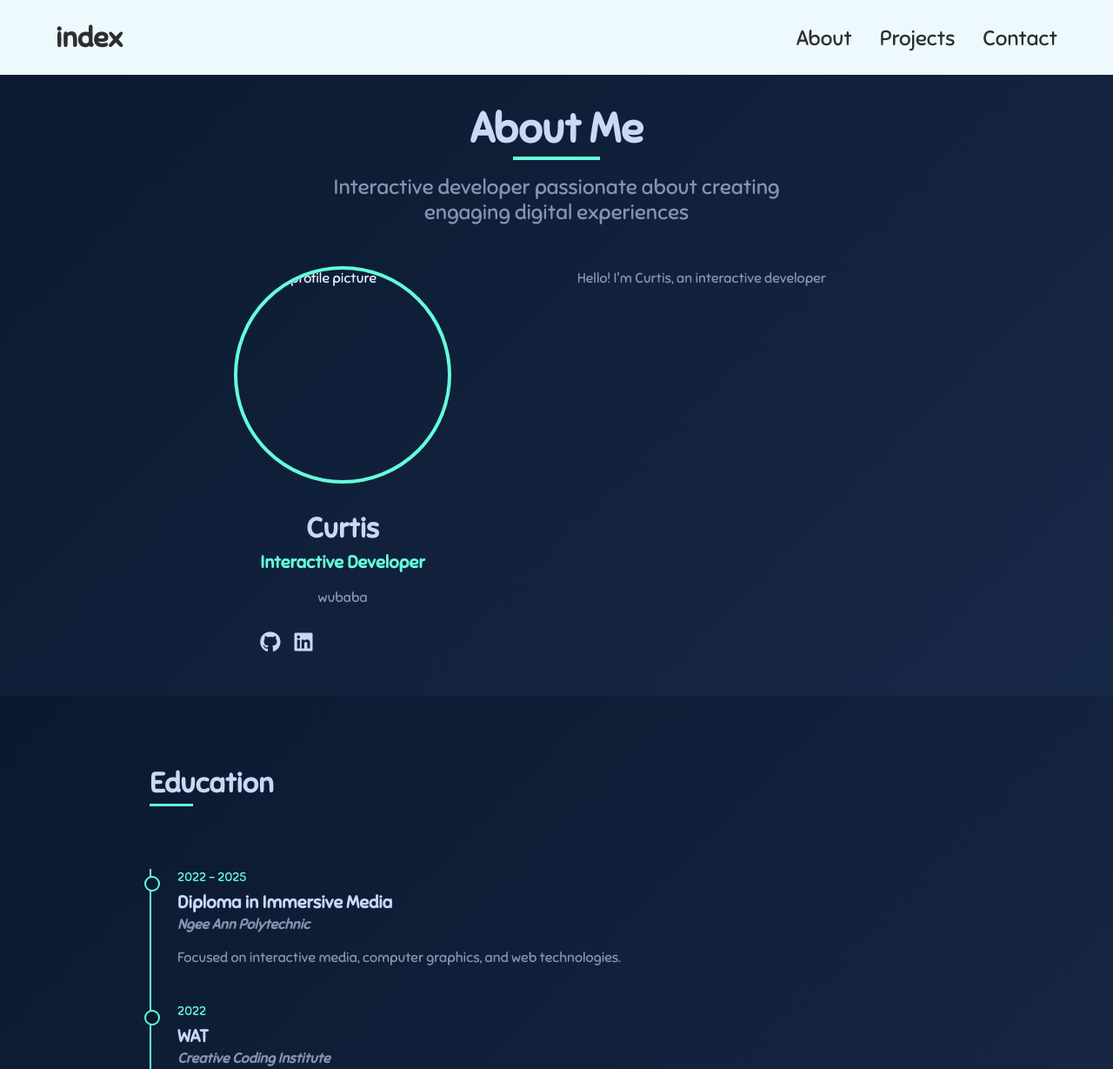
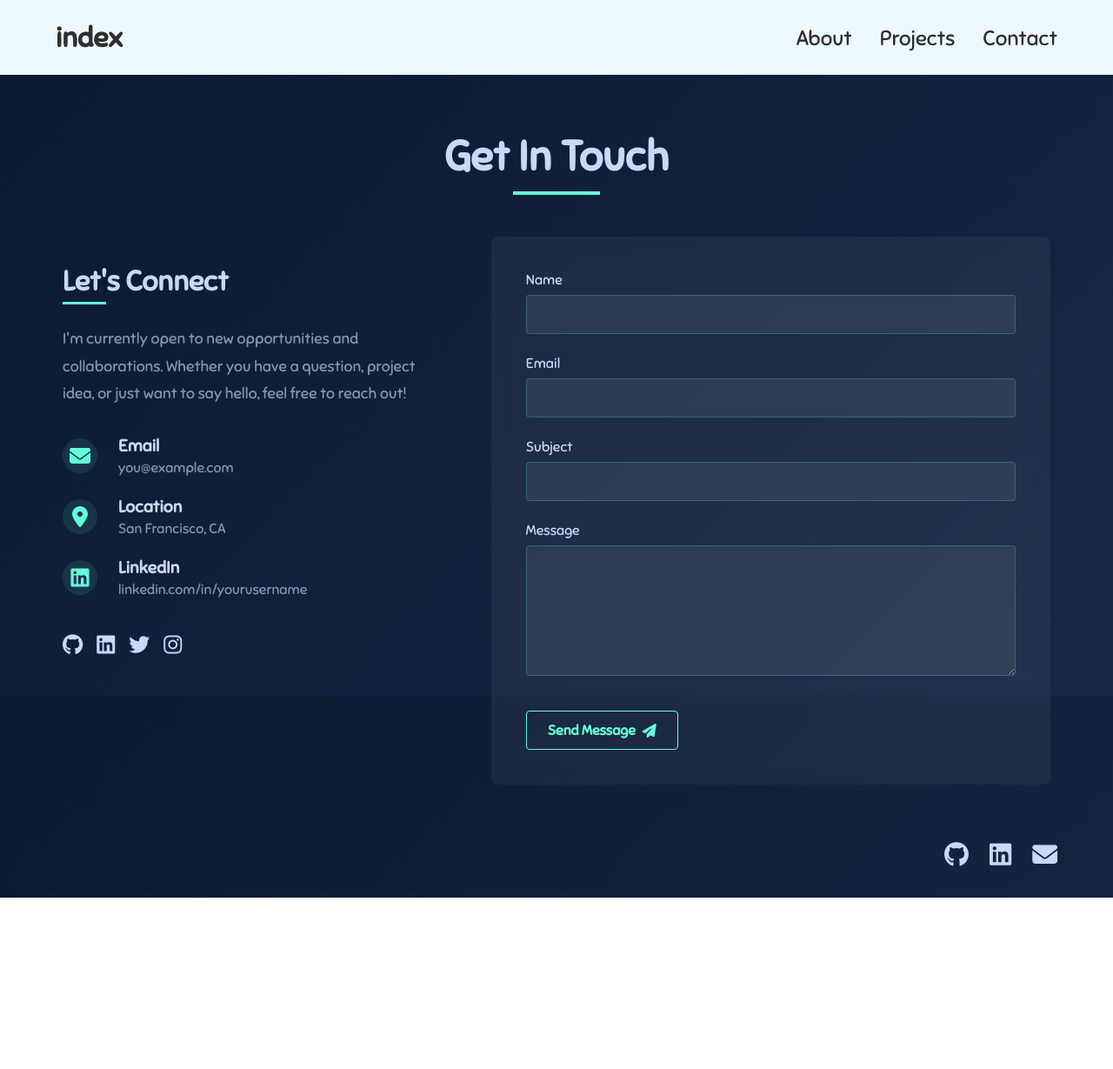
Before and after one commit to curtislow777/inner-portfolio-js, a website built with Vite: page contact.html in a window 1280 px wide. Shown: the top 1229 px of the page at 87% size. After the commit the page ends 1032 px from the top, so only its background shows below. Built offline with nearby package versions, Linux system fonts and the light colour scheme; animation ran at ten frames a second.

Commit message:
contact page template

```diff
--- a/contact.html
+++ b/contact.html
@@ -3,7 +3,7 @@
   <head>
     <meta charset="UTF-8" />
     <meta name="viewport" content="width=device-width, initial-scale=1.0" />
-    <title>Curtis - About Me</title>
+    <title>Contact - Creative Developer Portfolio</title>
     <link rel="stylesheet" href="./src/style.scss" />
     <script
       src="https://kit.fontawesome.com/3927294e6b.js"
@@ -22,28 +22,45 @@
         </div>
       </nav>
 
-      <!-- About Content -->
-      <div class="about-container">
-        <div class="about-header">
-          <h1 class="about-title">About Me</h1>
-          <p class="about-subtitle">
-            Interactive developer passionate about creating engaging digital
-            experiences
+      <!-- Contact Content -->
+      <div class="contact-wrapper">
+        <h1 class="page-title">Get In Touch</h1>
+
+        <div class="contact-container">
+          <div class="contact-info">
+            <h2 class="section-title">Let's Connect</h2>
+            <p class="contact-text">
+              I'm currently open to new opportunities and collaborations.
+              Whether you have a question, project idea, or just want to say
+              hello, feel free to reach out!
             </p>
+
+            <div class="contact-methods">
+              <div class="contact-method">
+                <i class="fas fa-envelope"></i>
+                <div class="method-details">
+                  <h3>Email</h3>
+                  <p>you@example.com</p>
+                </div>
               </div>
 
-        <div class="about-content">
-          <div class="profile-section">
-            <div class="profile-image">
-              <img
-                src="/api/placeholder/400/400"
-                alt="Curtis profile picture"
-              />
+              <div class="contact-method">
+                <i class="fas fa-map-marker-alt"></i>
+                <div class="method-details">
+                  <h3>Location</h3>
+                  <p>San Francisco, CA</p>
                 </div>
-            <div class="profile-details">
-              <h2 class="profile-name">Curtis</h2>
-              <h3 class="profile-title">Interactive Developer</h3>
-              <p class="profile-bio">wubaba</p>
+              </div>
+
+              <div class="contact-method">
+                <i class="fab fa-linkedin"></i>
+                <div class="method-details">
+                  <h3>LinkedIn</h3>
+                  <p>linkedin.com/in/yourusername</p>
+                </div>
+              </div>
+            </div>
+
             <div class="social-links">
               <a
                 href="https://github.com/yourusername"
@@ -59,94 +76,55 @@
               >
                 <i class="fab fa-linkedin"></i>
               </a>
-              </div>
+              <a
+                href="https://twitter.com/yourusername"
+                target="_blank"
+                aria-label="Twitter"
+              >
+                <i class="fab fa-twitter"></i>
+              </a>
+              <a
+                href="https://instagram.com/yourusername"
+                target="_blank"
+                aria-label="Instagram"
+              >
+                <i class="fab fa-instagram"></i>
+              </a>
             </div>
           </div>
 
-          <div class="bio-section">
-            <p>Hello! I'm Curtis, an interactive developer</p>
-
-            <p></p>
-
-            <p></p>
-          </div>
+          <div class="contact-form-container">
+            <form class="contact-form" id="contact-form">
+              <div class="form-group">
+                <label for="name">Name</label>
+                <input type="text" id="name" name="name" required />
               </div>
 
-        <div class="education-section">
-          <h2 class="section-title">Education</h2>
-          <div class="timeline">
-            <div class="timeline-item">
-              <div class="timeline-date">2022 - 2025</div>
-              <h3 class="timeline-title">Diploma in Immersive Media</h3>
-              <h4 class="timeline-subtitle">Ngee Ann Polytechnic</h4>
-              <p class="timeline-content">
-                Focused on interactive media, computer graphics, and web
-                technologies.
-              </p>
+              <div class="form-group">
+                <label for="email">Email</label>
+                <input type="email" id="email" name="email" required />
               </div>
 
-            <div class="timeline-item">
-              <div class="timeline-date">2022</div>
-              <h3 class="timeline-title">WAT</h3>
-              <h4 class="timeline-subtitle">Creative Coding Institute</h4>
-              <p class="timeline-content">s</p>
-            </div>
-          </div>
+              <div class="form-group">
+                <label for="subject">Subject</label>
+                <input type="text" id="subject" name="subject" required />
               </div>
 
-        <div class="experience-section">
-          <h2 class="section-title">Experience</h2>
-          <div class="timeline">
-            <div class="timeline-item">
-              <div class="timeline-date">2023 - Present</div>
-              <h3 class="timeline-title">Interactive Intern</h3>
-              <h4 class="timeline-subtitle">CraveFX</h4>
-              <p class="timeline-content">interactive experiences</p>
-            </div>
-          </div>
+              <div class="form-group">
+                <label for="message">Message</label>
+                <textarea
+                  id="message"
+                  name="message"
+                  rows="6"
+                  required
+                ></textarea>
               </div>
 
-        <div class="skills-section">
-          <h2 class="section-title">Skills & Technologies</h2>
-          <div class="skills-grid">
-            <div class="skill-category">
-              <h4>Front-End</h4>
-              <ul class="skill-list">
-                <li class="skill-item">HTML5 & CSS3</li>
-                <li class="skill-item">JavaScript (ES6+)</li>
-                <li class="skill-item">SASS/SCSS</li>
-              </ul>
-            </div>
-
-            <div class="skill-category">
-              <h4>3D & Graphics</h4>
-              <ul class="skill-list">
-                <li class="skill-item">Three.js</li>
-                <li class="skill-item">WebGL</li>
-                <li class="skill-item">GLSL Shaders</li>
-                <li class="skill-item">Blender</li>
-              </ul>
-            </div>
-
-            <div class="skill-category">
-              <h4>aaaa</h4>
-              <ul class="skill-list">
-                <li class="skill-item">GSAP</li>
-                <li class="skill-item">Unity</li>
-                <li class="skill-item">Unreal Engine</li>
-              </ul>
-            </div>
-
-            <div class="skill-category">
-              <h4>Tools & Workflows</h4>
-              <ul class="skill-list">
-                <li class="skill-item">Git & GitHub</li>
-                <li class="skill-item">Webpack/Vite</li>
-                <li class="skill-item">Figma</li>
-                <li class="skill-item">Adobe Creative Suite</li>
-                <li class="skill-item">VS Code</li>
-              </ul>
-            </div>
+              <button type="submit" class="submit-btn">
+                <span>Send Message</span>
+                <i class="fas fa-paper-plane"></i>
+              </button>
+            </form>
           </div>
         </div>
       </div>
@@ -173,5 +151,17 @@
     </div>
 
     <script type="module" src="./src/main.js"></script>
+    <script>
+      // Simple form validation and submission handling
+      document
+        .getElementById("contact-form")
+        .addEventListener("submit", function (e) {
+          e.preventDefault();
+          // Here you would typically handle the form submission via AJAX
+          // For now, we'll just show a success message
+          alert("Thanks for your message! I'll get back to you soon.");
+          this.reset();
+        });
+    </script>
   </body>
 </html>
--- a/src/style.scss
+++ b/src/style.scss
@@ -621,3 +621,183 @@ body {
     grid-template-columns: 1fr;
   }
 }
+
+/* Contact Page Styles */
+.contact-wrapper {
+  max-width: 1200px;
+  margin: 0 auto;
+  padding: 2rem;
+}
+
+.contact-container {
+  display: grid;
+  grid-template-columns: 1fr 1.5fr;
+  gap: 4rem;
+  margin-top: 3rem;
+}
+
+.contact-info {
+  color: #8892b0;
+}
+
+.contact-text {
+  line-height: 1.8;
+  margin-bottom: 2rem;
+  font-size: 1.1rem;
+}
+
+.contact-methods {
+  display: flex;
+  flex-direction: column;
+  gap: 1.5rem;
+  margin-bottom: 2.5rem;
+}
+
+.contact-method {
+  display: flex;
+  align-items: center;
+  gap: 1.5rem;
+}
+
+.contact-method i {
+  font-size: 1.5rem;
+  color: #64ffda;
+  width: 2.5rem;
+  height: 2.5rem;
+  display: flex;
+  align-items: center;
+  justify-content: center;
+  border-radius: 50%;
+  background-color: rgba(100, 255, 218, 0.1);
+}
+
+.method-details h3 {
+  color: #ccd6f6;
+  margin-bottom: 0.25rem;
+  font-size: 1.2rem;
+}
+
+.method-details p {
+  color: #8892b0;
+}
+
+.contact-form-container {
+  background-color: rgba(255, 255, 255, 0.05);
+  border-radius: 8px;
+  padding: 2.5rem;
+  backdrop-filter: blur(10px);
+}
+
+.contact-form {
+  display: flex;
+  flex-direction: column;
+  gap: 1.5rem;
+}
+
+.form-group {
+  display: flex;
+  flex-direction: column;
+  gap: 0.5rem;
+}
+
+.form-group label {
+  color: #ccd6f6;
+  font-size: 1rem;
+}
+
+.contact-form input,
+.contact-form textarea {
+  background-color: rgba(255, 255, 255, 0.07);
+  border: 1px solid rgba(100, 255, 218, 0.2);
+  border-radius: 4px;
+  padding: 0.75rem 1rem;
+  color: #e6f1ff;
+  font-family: inherit;
+  font-size: 1rem;
+  transition: border-color 0.3s ease;
+}
+
+.contact-form input:focus,
+.contact-form textarea:focus {
+  outline: none;
+  border-color: #64ffda;
+}
+
+.contact-form textarea {
+  resize: vertical;
+  min-height: 150px;
+}
+
+.submit-btn {
+  display: flex;
+  align-items: center;
+  justify-content: center;
+  gap: 0.5rem;
+  background-color: transparent;
+  border: 1px solid #64ffda;
+  color: #64ffda;
+  padding: 0.75rem 1.5rem;
+  border-radius: 4px;
+  cursor: pointer;
+  font-size: 1rem;
+  font-weight: 600;
+  transition: all 0.3s ease;
+  margin-top: 1rem;
+  align-self: flex-start;
+}
+
+.submit-btn:hover {
+  background-color: rgba(100, 255, 218, 0.1);
+  transform: translateY(-3px);
+}
+
+.submit-btn i {
+  transition: transform 0.3s ease;
+}
+
+.submit-btn:hover i {
+  transform: translateX(5px);
+}
+
+@media screen and (max-width: 992px) {
+  .contact-container {
+    grid-template-columns: 1fr;
+    gap: 3rem;
+  }
+
+  .contact-info {
+    order: 2;
+  }
+
+  .contact-form-container {
+    order: 1;
+  }
+}
+
+@media screen and (max-width: 768px) {
+  .contact-wrapper {
+    padding: 1.5rem;
+  }
+
+  .contact-form-container {
+    padding: 1.5rem;
+  }
+
+  .contact-methods {
+    gap: 1rem;
+  }
+
+  .contact-method {
+    gap: 1rem;
+  }
+}
+
+@media screen and (max-width: 480px) {
+  .submit-btn {
+    width: 100%;
+  }
+
+  .social-links {
+    justify-content: center;
+  }
+}
```
Lines whose indentation alone changed are shown as unchanged.
